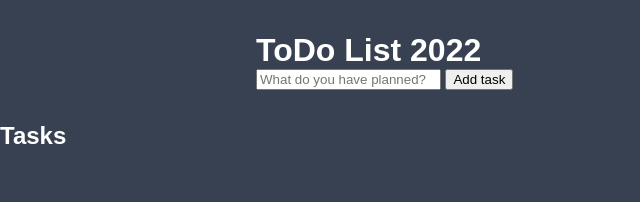
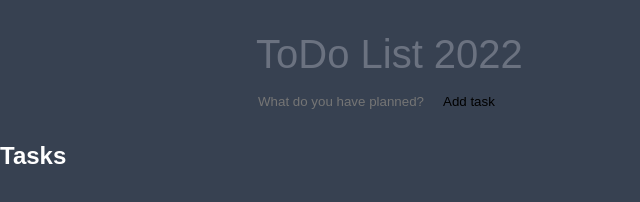
Before and after one commit to sinemyildizbekiroglu/todo-list, a plain HTML site: page index.html in a window 1280 px wide. Shown: the whole page, without its empty margins (0-640 px from the left). Drawn offline with Linux system fonts and the light colour scheme.

Commit message:
Add `header h1`, `new-task-form`, input button` style

```diff
--- a/main.css
+++ b/main.css
@@ -28,3 +28,21 @@ header {
 	width: 100%;
 	margin: 0 auto;
 }
+
+header h1{
+	font-size: 2.5rem;
+	font-weight: 300;
+	color: var(--grey);
+	margin-bottom: 1rem;
+}
+
+#new-task-form {
+	display: flex;;
+}
+
+input, button {
+	appearance: none;
+	border: none;
+	outline: none;
+	background: none;
+}
```
